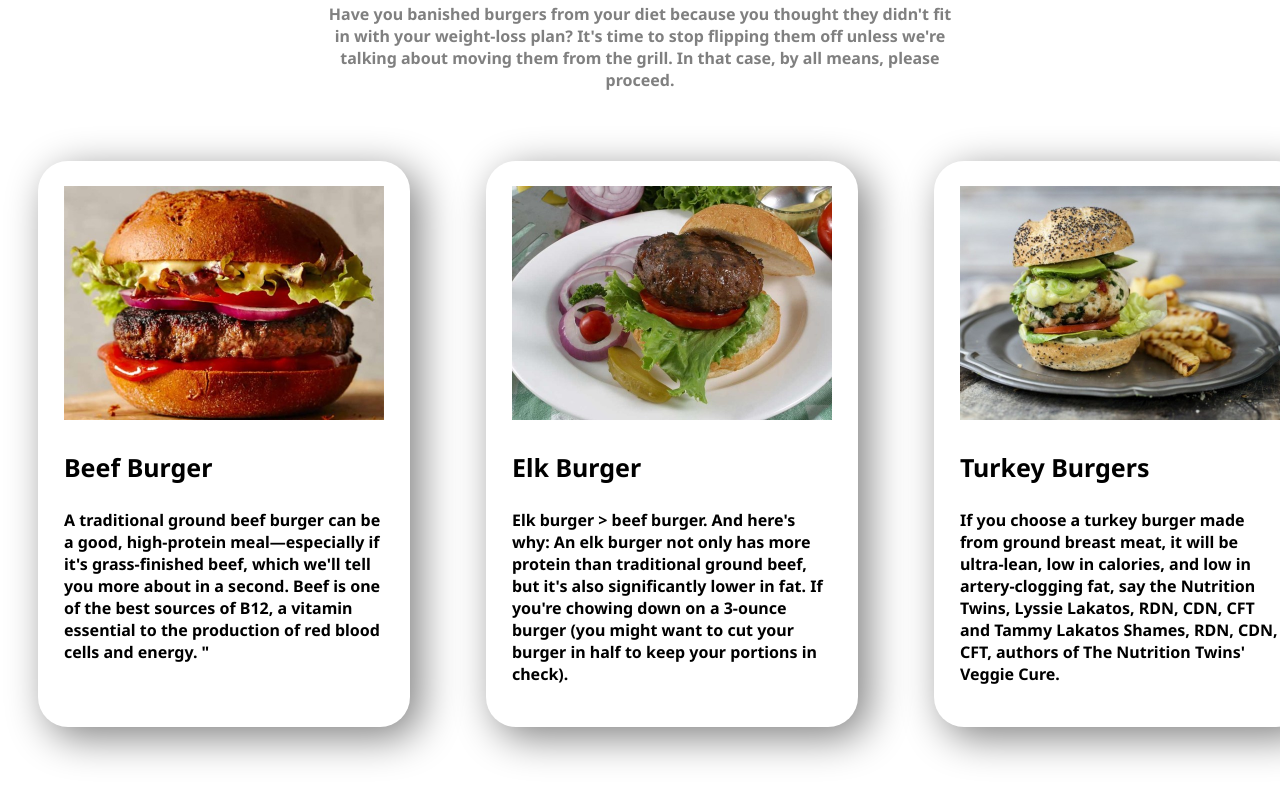
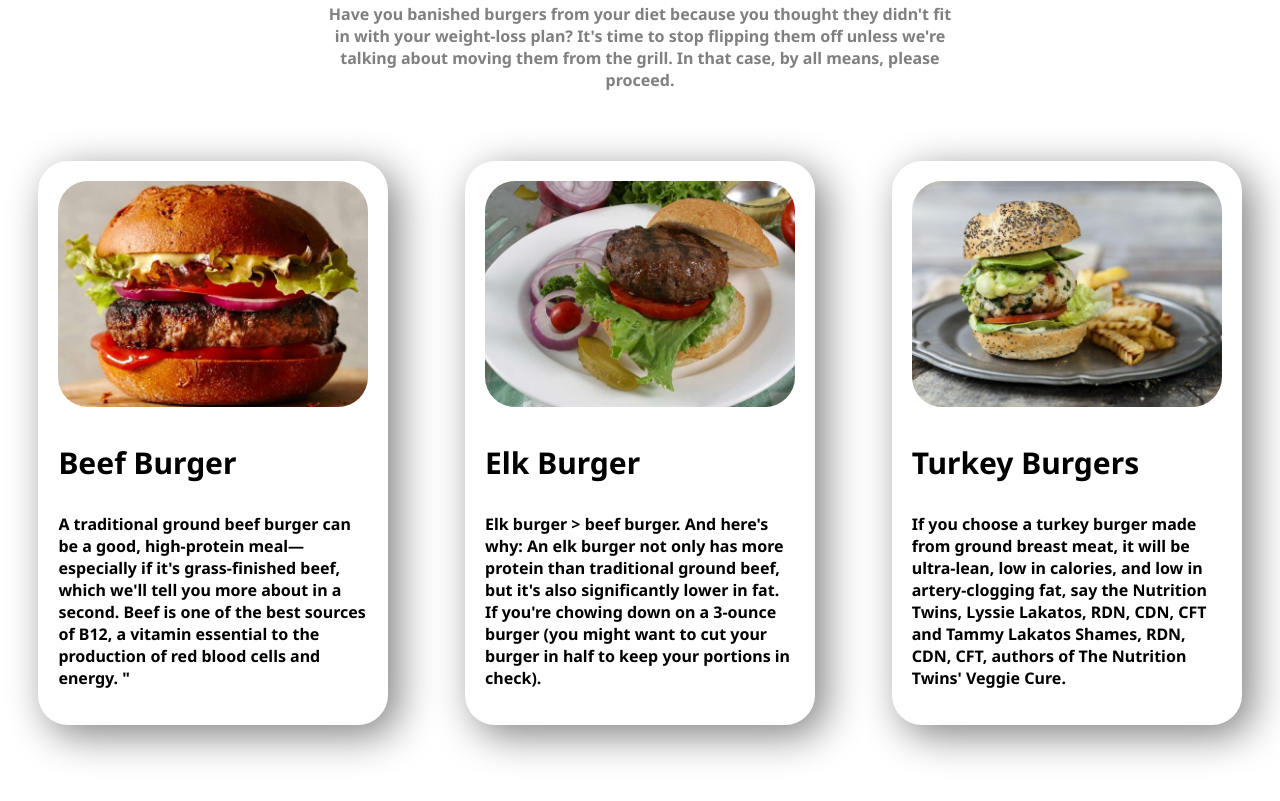
Before and after one commit to toaharahmanratul/the-burger-conjecture, a plain HTML site: page index.html in a window 1280 px wide. Shown: the part 2059-2860 px from the top of the page. Drawn offline with Linux system fonts and the light colour scheme.

Commit message:
Finished third section

```diff
--- a/style.css
+++ b/style.css
@@ -73,23 +73,24 @@ h2{
     margin-left: 3%;
     margin-right: 3%;
     width: 27%;
-    padding-left: 2%;
-    padding-right: 2%;
-    padding-top: 2%;
-    padding-bottom: 2%;
+    padding-left: 20px;
+    padding-right: 20px;
+    padding-top: 20px;
+    padding-bottom: 20px;
     box-shadow: 10px 10px 40px gray;
     border-radius: 30px;
 }
 .recipe-box h3{
-    font-size: 25px;
+    font-size: 30px;
     color: black;
-    font-weight: 800;
+    font-weight: 800px;
 }
 .recipe-box p{
     padding: 0;
     color: black;
 }
 .recipe-box img{
-    width: 320px;
-    height: 234px;
+    max-width: 100%;
+    max-height: 100%;
+    border-radius: 30px;
 }
```
